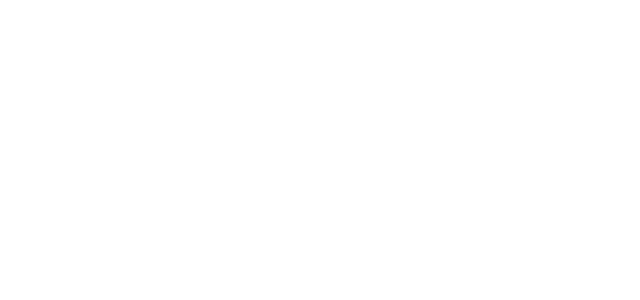
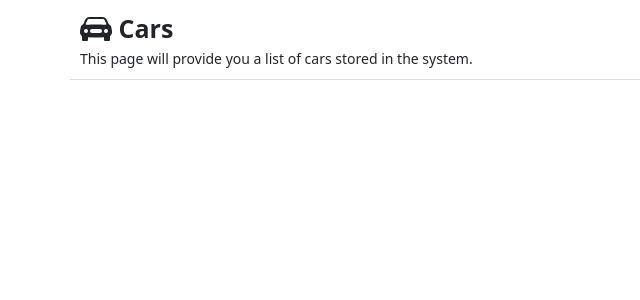
Before and after one commit to vmpantia/ParkingManagement, an Angular app in the folder PM.Web/: page /car in a window 1280 px wide. Before the commit this address led to /. Shown: the top 300 px of the page, without its empty margins (0-640 px from the left). Built offline with nearby package versions, Linux system fonts and the light colour scheme.

Commit message:
[+] Add Car Component

```diff
--- a/PM.Web/src/app/app-routing.module.ts
+++ b/PM.Web/src/app/app-routing.module.ts
@@ -2,9 +2,10 @@ import { NgModule } from '@angular/core';
 import { RouterModule, Routes } from '@angular/router';
 
 import { CustomerComponent } from './components/customer/customer.component';
-
+import { CarComponent } from './components/car/car.component';
 const routes: Routes = [
   {path: 'customer', component:CustomerComponent},
+  {path: 'car', component:CarComponent},
 ];
 
 @NgModule({
--- a/PM.Web/src/app/app.module.ts
+++ b/PM.Web/src/app/app.module.ts
@@ -13,12 +13,14 @@ import { ApiService } from './services/api.service';
 
 import { HttpClientModule } from '@angular/common/http';
 import { FormsModule, ReactiveFormsModule } from '@angular/forms';
+import { CarComponent } from './components/car/car.component';
 
 @NgModule({
   declarations: [
     AppComponent,
     CustomerComponent,
     AddEditCustomerComponent,
+    CarComponent,
   ],
   imports: [
     BrowserModule,
--- /dev/null
+++ b/PM.Web/src/app/components/car/car.component.html
@@ -0,0 +1,20 @@
+
+<!-- Content -->
+<div class="container">
+
+    <!-- Page Title -->
+    <div class="row mb-3">
+        <div class="col-12 cstm-page-header">
+            <div class="page-name">
+                <svg xmlns="http://www.w3.org/2000/svg" width="32" height="32" fill="currentColor" class="bi bi-car-front-fill" viewBox="0 0 16 16">
+                    <path fill-rule="evenodd" d="M2.52 3.515A2.5 2.5 0 0 1 4.82 2h6.362c1 0 1.904.596 2.298 1.515l.792 1.848c.075.175.21.319.38.404.5.25.855.715.965 1.262l.335 1.679c.033.161.049.325.049.49v.413c0 .814-.39 1.543-1 1.997V13.5a.5.5 0 0 1-.5.5h-2a.5.5 0 0 1-.5-.5v-1.338c-1.292.048-2.745.088-4 .088s-2.708-.04-4-.088V13.5a.5.5 0 0 1-.5.5h-2a.5.5 0 0 1-.5-.5v-1.892c-.61-.454-1-1.183-1-1.997v-.413a2.5 2.5 0 0 1 .049-.49l.335-1.68c.11-.546.465-1.012.964-1.261a.807.807 0 0 0 .381-.404l.792-1.848ZM3 10a1 1 0 1 0 0-2 1 1 0 0 0 0 2Zm10 0a1 1 0 1 0 0-2 1 1 0 0 0 0 2ZM6 8a1 1 0 0 0 0 2h4a1 1 0 1 0 0-2H6ZM2.906 5.189l.956-1.913A.5.5 0 0 1 4.309 3h7.382a.5.5 0 0 1 .447.276l.956 1.913a.51.51 0 0 1-.497.731c-.91-.073-3.35-.17-4.597-.17-1.247 0-3.688.097-4.597.17a.51.51 0 0 1-.497-.731Z"/>
+                </svg>
+                Cars
+            </div>
+            <div class="page-description">
+                <span>This page will provide you a list of cars stored in the system.</span>
+            </div>
+        </div>
+    </div>
+
+</div>
--- /dev/null
+++ b/PM.Web/src/app/components/car/car.component.ts
@@ -0,0 +1,15 @@
+import { Component, OnInit } from '@angular/core';
+
+@Component({
+  selector: 'app-car',
+  templateUrl: './car.component.html',
+  styleUrls: ['./car.component.css']
+})
+export class CarComponent implements OnInit {
+
+  constructor() { }
+
+  ngOnInit(): void {
+  }
+
+}
```
Also changed, not shown: PM.Web/src/app/components/car/car.component.css (added), PM.Web/src/app/components/customer/customer.component.html (indentation only), 1 other file (tests, documents, lock files or other folders).
